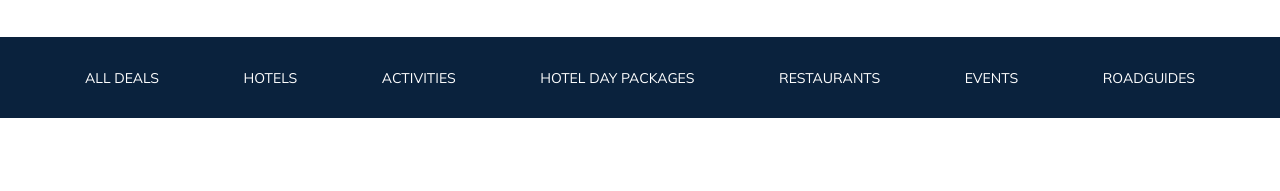
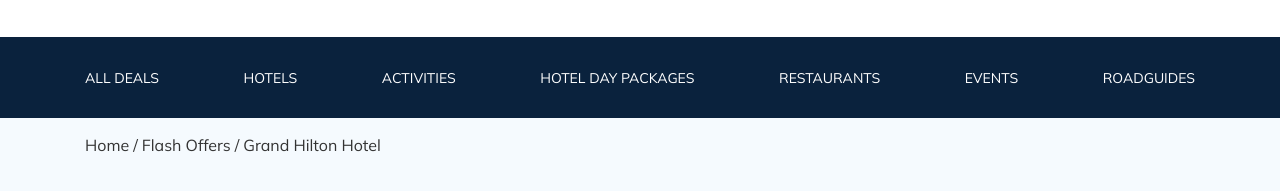
Before and after one commit to WebNikonov/tour-plan, a plain HTML site: page index.html in a window 1280 px wide. Shown: the part 83-274 px from the top of the page. Drawn offline with Linux system fonts and the light colour scheme.

Commit message:
create: breadcrumb and styles for it

```diff
--- a/index.html
+++ b/index.html
@@ -80,5 +80,16 @@
         </div>
     </div>
     <!-- /.navbar -->
+
+    <nav class="breadcrumb">
+        <div class="container">
+            <ul class="breadcrumb-list">
+                <li class="breadcrumb-list__item"><a href="#" class="breadcrumb-list__link">Home</a></li>
+                <li class="breadcrumb-list__item"><a href="#" class="breadcrumb-list__link">Flash Offers</a></li>
+                <li class="breadcrumb-list__item">Grand Hilton Hotel</li>
+            </ul>
+        </div>
+        <!-- /.container -->
+    </nav>
 </body>
 </html>
--- a/sass/_settings.sass
+++ b/sass/_settings.sass
@@ -4,6 +4,7 @@
 body
     font-family: 'Mulish', sans-serif
     color: $text-color
+    background-color: $secondary
 
 .container
     max-width: 1110px
--- a/sass/_variables.sass
+++ b/sass/_variables.sass
@@ -2,3 +2,4 @@ $primary: #EC1F46
 $text-color: #333333
 $dark: #0A223D
 $white: #FFFFFF
+$secondary: #F5FAFE
--- /dev/null
+++ b/sass/blocks/_breadcrumb.sass
@@ -0,0 +1,17 @@
+.breadcrumb
+    &-list
+        display: flex
+        align-items: center
+        padding: 18px 0
+        margin: 0
+        list-style: none
+        padding-top: 18px
+        padding-bottom: 18px
+        &__link
+            text-decoration: none
+            color: inherit
+        &__item
+            &:not(:last-child)
+                &::after
+                    content: '/'
+                    margin: 0 4px
--- a/sass/style.sass
+++ b/sass/style.sass
@@ -8,3 +8,5 @@
 //подключение normalize стилей
 @import 'media'
 //подключение медиа запросов
+@import 'blocks/breadcrumb'
+//подключение элемента хлебные крошки
```
Also changed, not shown: css/style.css, 2 other files.
